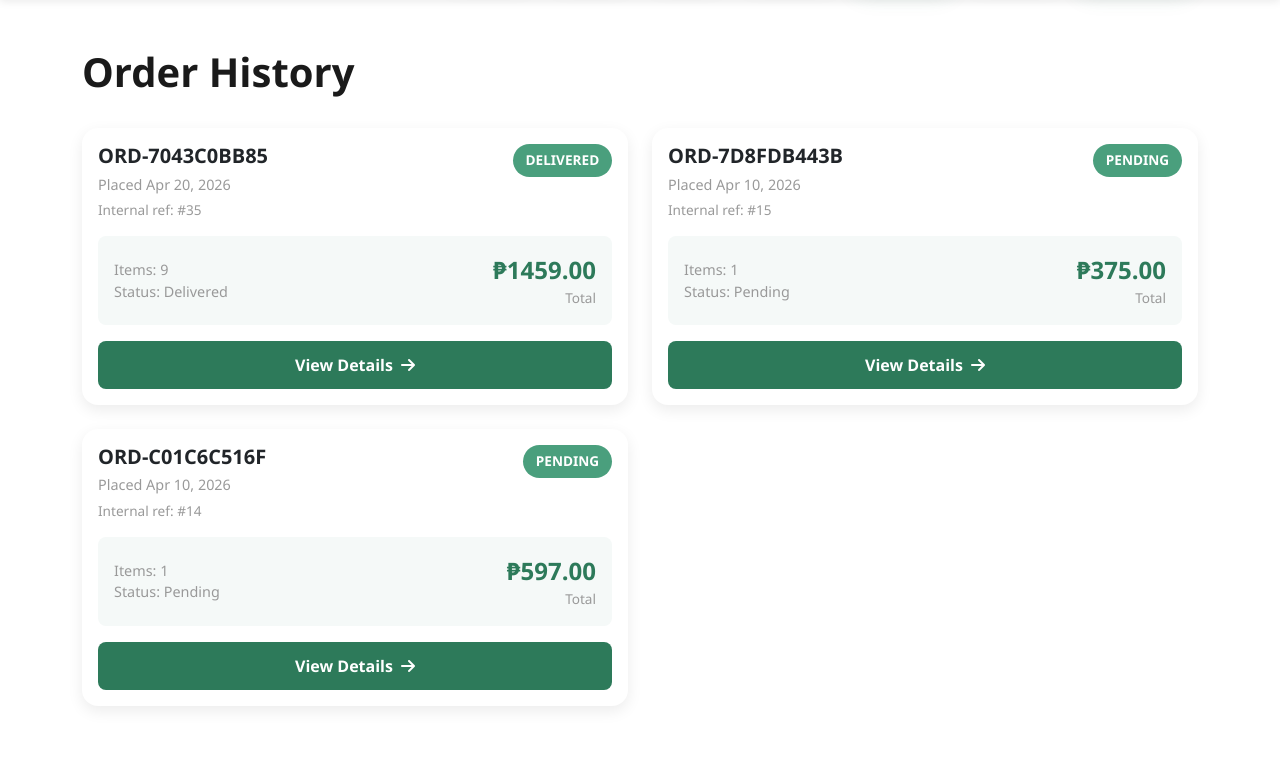
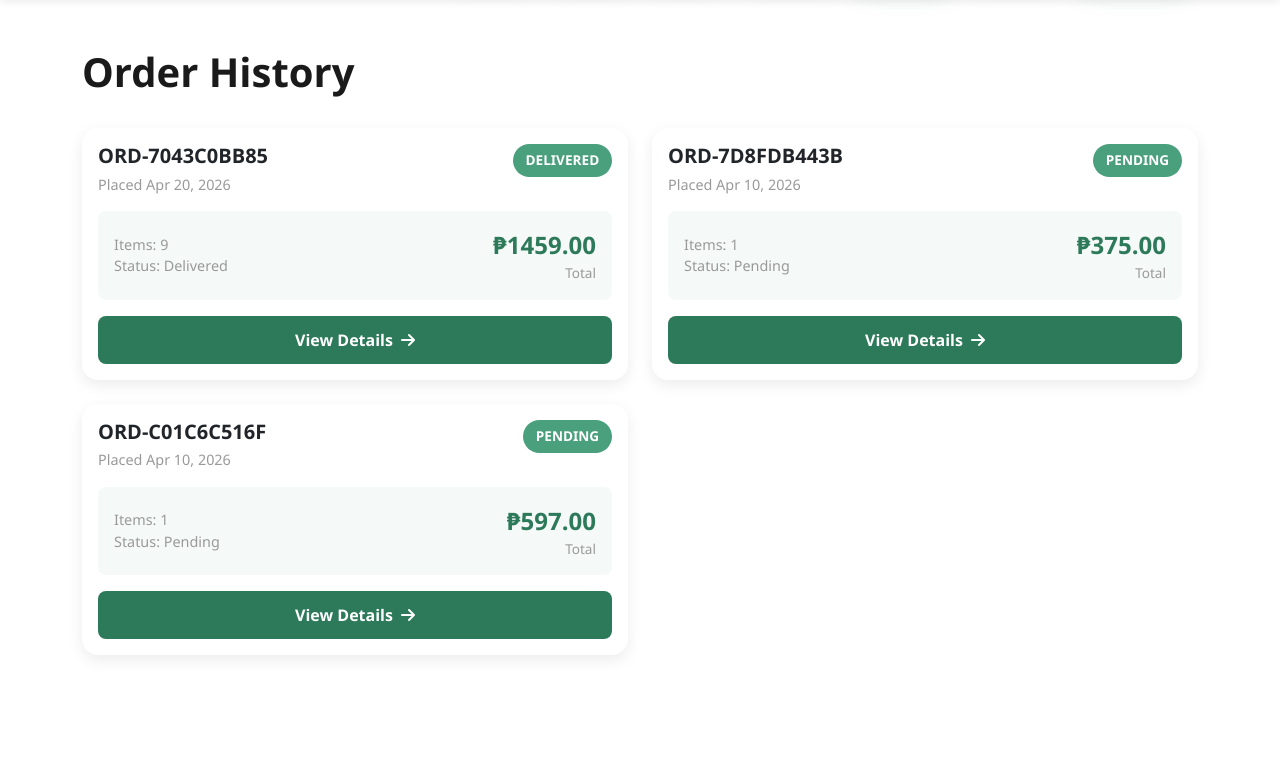
Before and after one commit to klamoste/FruitStore, a Django app: page /orders/history/ in a window 1280 px wide. Shown: the part 104-865 px from the top of the page. Run offline with Django 5.2, Linux system fonts and the light colour scheme; a user stored in the database is signed in; data comes from the database, SQL or seed files in the repository.

Commit message:
Hide internal order reference in order views

```diff
--- a/templates/orders/order_detail.html
+++ b/templates/orders/order_detail.html
@@ -120,7 +120,6 @@
                         <div>
                             <h2 style="font-weight: 700; margin: 0; color: #1a1a1a;">{{ order.order_code }}</h2>
                             <p style="color: #999; margin: 0.5rem 0 0;">Placed {{ order.created_at|date:"M d, Y H:i" }}</p>
-                            <p style="color: #b0b0b0; margin: 0.35rem 0 0; font-size: 0.88rem;">Internal reference: #{{ order.id }}</p>
                         </div>
                         <div class="order-detail-actions">
                             <span style="background: var(--light-green); color: white; padding: 0.6rem 1.2rem; border-radius: 20px; font-size: 0.95rem; font-weight: 600;">
--- a/templates/orders/order_history.html
+++ b/templates/orders/order_history.html
@@ -62,7 +62,6 @@
                         <div>
                             <h5 style="font-weight: 700; margin-bottom: 0.35rem;">{{ order.order_code }}</h5>
                             <p style="color: #999; margin: 0; font-size: 0.9rem;">Placed {{ order.created_at|date:"M d, Y" }}</p>
-                            <p style="color: #999; margin: 0.3rem 0 0; font-size: 0.85rem;">Internal ref: #{{ order.id }}</p>
                         </div>
                         <span style="background: var(--light-green); color: white; padding: 0.4rem 0.8rem; border-radius: 20px; font-size: 0.85rem; font-weight: 600;">
                             {{ order.status|upper }}
```
